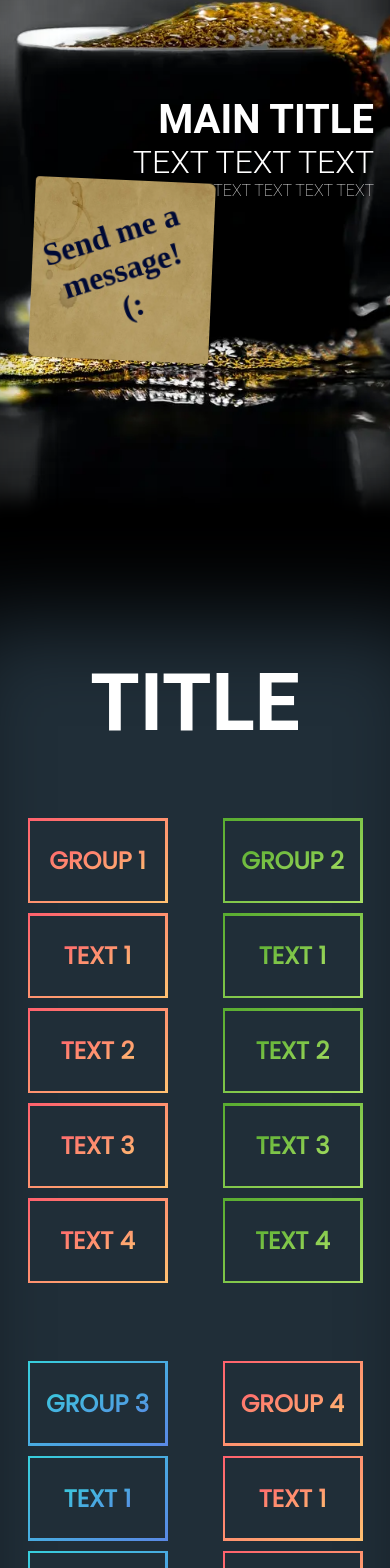
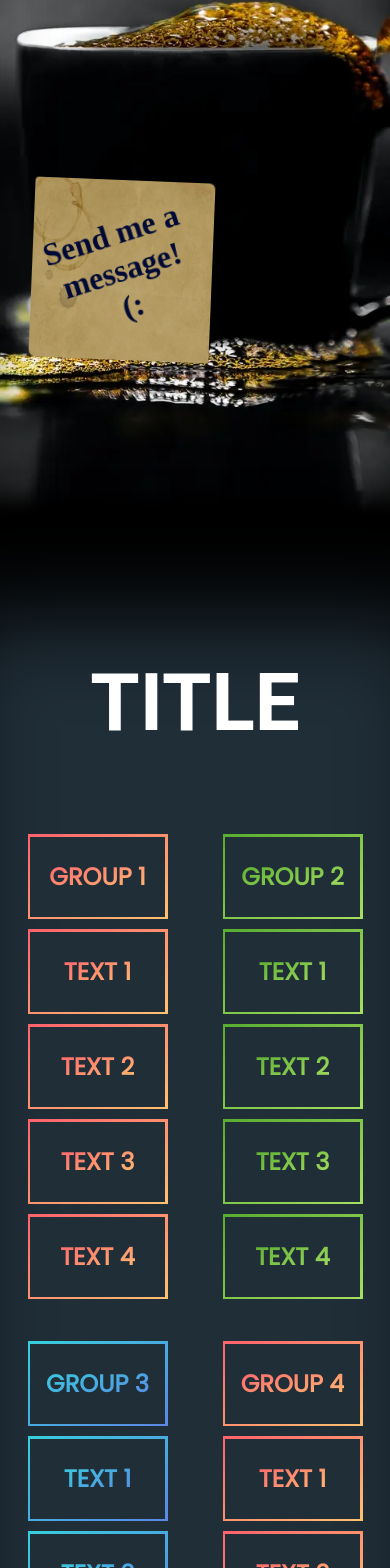
Before and after one commit to O-K-G/devpage, a Next.js app: page / in a window 390 px wide. Shown: the part 1170-2738 px from the top of the page. Built offline with nearby package versions, Linux system fonts and the light colour scheme; a web font is replaced by a local one.

Commit message:
Simplify CSS. Add footer.

```diff
--- a/components/projects.module.css
+++ b/components/projects.module.css
@@ -5,8 +5,7 @@
   align-items: flex-start;
   width: 100%;
   height: auto;
-  position: absolute;
-  top: 0;
+  position: relative;
   padding-top: 20vh;
 }
 
@@ -28,7 +27,6 @@
 @media only screen and (max-width: 1024px) {
   .container {
     flex-flow: column wrap;
-    justify-content: space-around;
     align-items: center;
   }
 }
--- a/components/table/table.module.css
+++ b/components/table/table.module.css
@@ -7,8 +7,8 @@
   margin-top: 25vh;
   width: 100%;
   height: auto;
-  margin-bottom: 20vh;
   overflow: hidden;
+  padding-bottom: 50vh;
 }
 
 .title {
@@ -26,20 +26,8 @@
   max-height: 6rem; /* Font size + 1rem. */
 }
 
-@media only screen and (max-width: 900px) {
+@media only screen and (max-width: 500px) {
   .mainContainer {
-    margin-bottom: 30vh;
+    padding-bottom: 55vh;
   }
 }
-
-@media only screen and (max-width: 440px) {
-  .mainContainer {
-    margin-bottom: 34vh;
-  }
-}
-
-@media only screen and (max-width: 300px) {
-  .mainContainer {
-    margin-bottom: 20vh;
-  }
-}
--- a/components/table/tableGroup.module.css
+++ b/components/table/tableGroup.module.css
@@ -5,7 +5,6 @@
     align-items: center;
     align-content: center;
     padding: 0;
-    margin: 0 0 20vh 0;
     list-style-type: none;
     width: 8%;
   }
@@ -13,14 +12,12 @@
   @media only screen and (max-width: 1800px) {
     .groupsContainer {
       width: 6%;
-      margin: 0 0 30vh 0;
     }
   }
 
   @media only screen and (max-width: 1600px) {
     .groupsContainer {
       width: 7%;
-      margin: 0 0 21vh 0;
     }
   }
 
@@ -33,13 +30,11 @@
   @media only screen and (max-width: 900px) {
     .groupsContainer {
       width: 33.3%;
-      margin: 0 0 10vh 0;
     }
   }
 
-  @media only screen and (max-width: 440px) {
+  @media only screen and (max-width: 500px) {
     .groupsContainer {
       width: 50%;
-      margin: 0 0 8vh 0;
     }
   }
--- a/pages/index.js
+++ b/pages/index.js
@@ -1,17 +1,27 @@
-import React, { useState } from "react";
+import React, { useState, useRef } from "react";
 import Section from "../components/section";
 import Form from "../components/form";
 import StatusModal from "../components/statusModal";
+import Image from "next/image";
 
 const Home = () => {
   const [offset, setOffset] = useState(0);
   const [open, setOpen] = useState(false);
-  const [sentStatus, setSentStatus] = useState({sent: false, message: "", backgroundImage: "transparent"});
+  const myRef = useRef(null);
+  const [sentStatus, setSentStatus] = useState({
+    sent: false,
+    message: "",
+    backgroundImage: "transparent",
+  });
+
+  const scrollToToP = () => {
+    return myRef.current.scrollIntoView({ behavior: 'smooth' });
+  }
 
   return (
     <>
       <header></header>
-      <main>
+      <main ref={myRef}>
         <Section
           id={1}
           title="MAIN TITLE"
@@ -56,16 +66,34 @@ const Home = () => {
           title="MAIN TITLE"
           subtitle="TEXT TEXT TEXT"
           smallSubtitle="TEXT TEXT TEXT TEXT"
-          paddingTop="50vh"
           zIndex="4"
-          offsetValue="-0.05"
+          offsetValue="-0.08"
           offset={offset}
           setOffset={setOffset}
           backgroundColor="#000000"
         />
       </main>
-      {open && <Form open={open} setOpen={setOpen} sentStatus={sentStatus} setSentStatus={setSentStatus} />}
-      <footer></footer>
+      {open && (
+        <Form
+          open={open}
+          setOpen={setOpen}
+          sentStatus={sentStatus}
+          setSentStatus={setSentStatus}
+        />
+      )}
+      <footer>
+      <div className="footerLogo" onClick={scrollToToP}>
+      <Image
+            src="/images/cat.svg"
+            alt="cat"
+            height="1080"
+            width="1920"
+            quality={100}
+            priority={true}
+          />
+          </div>
+        <p className="footerText">Powered by Purrrrrrrrrrs &#169; {new Date().getFullYear() !== 2021 ? (`2021 - ${new Date().getFullYear()}`) : new Date().getFullYear()}</p>
+      </footer>
       <StatusModal sentStatus={sentStatus} />
     </>
   );
--- a/styles/globals.css
+++ b/styles/globals.css
@@ -4,7 +4,7 @@ body {
   margin: 0;
   font-family: -apple-system, BlinkMacSystemFont, Segoe UI, Roboto, Oxygen,
     Ubuntu, Cantarell, Fira Sans, Droid Sans, Helvetica Neue, sans-serif;
-    background-color: #000000;
+  background-color: #000000;
 }
 
 * {
@@ -21,3 +21,30 @@ body {
 img {
   -webkit-user-drag: none;
 }
+
+footer {
+  text-align: center;
+  display: flex;
+  flex-flow: column nowrap;
+  justify-content: center;
+  align-items: center;
+  align-content: center;
+}
+
+.footerLogo {
+  width: 10%;
+  cursor: pointer;
+}
+
+.footerText {
+  padding: 0;
+  margin: 0 0 1vh 0;
+  color: #555555;
+  font-weight: 500;
+}
+
+@media only screen and (max-width: 1024px) {
+  .footerLogo {
+    width: 25%;
+  }
+}
```
Also changed, not shown: public/images/cat.svg (added).
